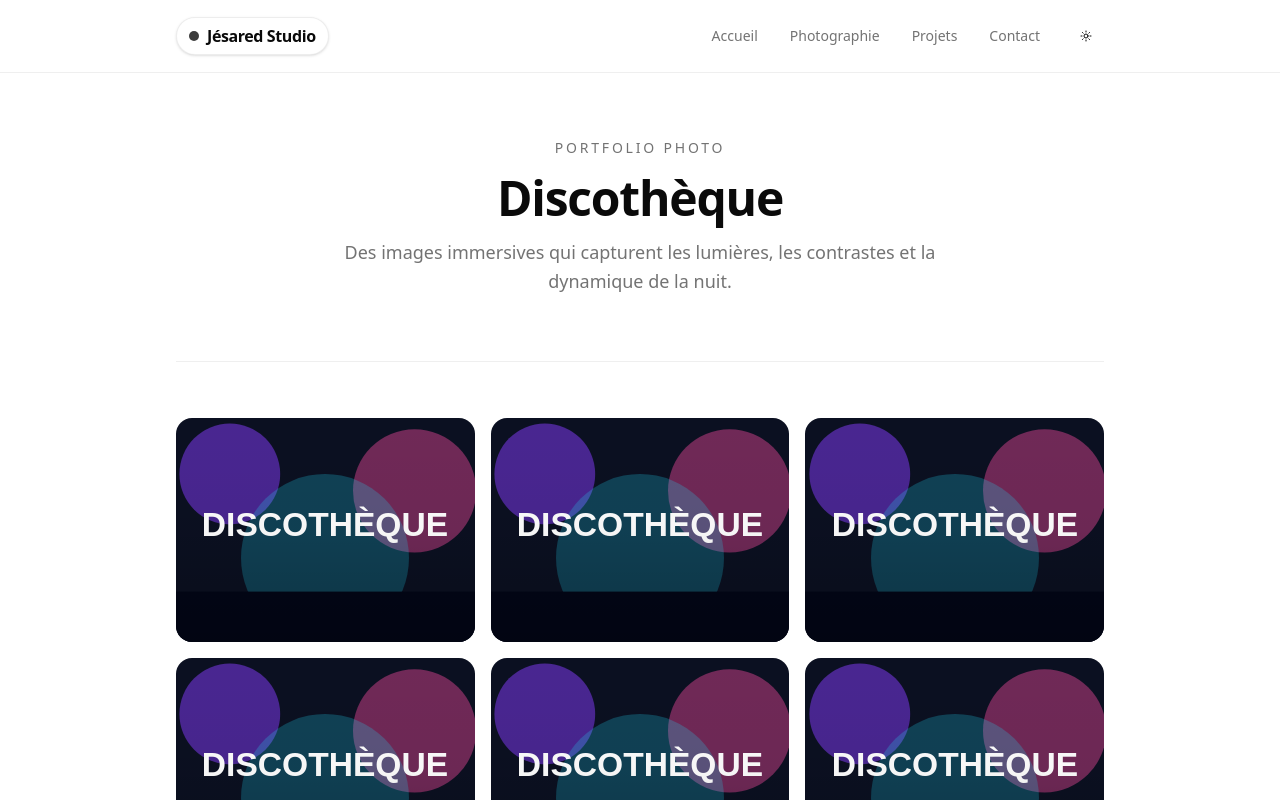
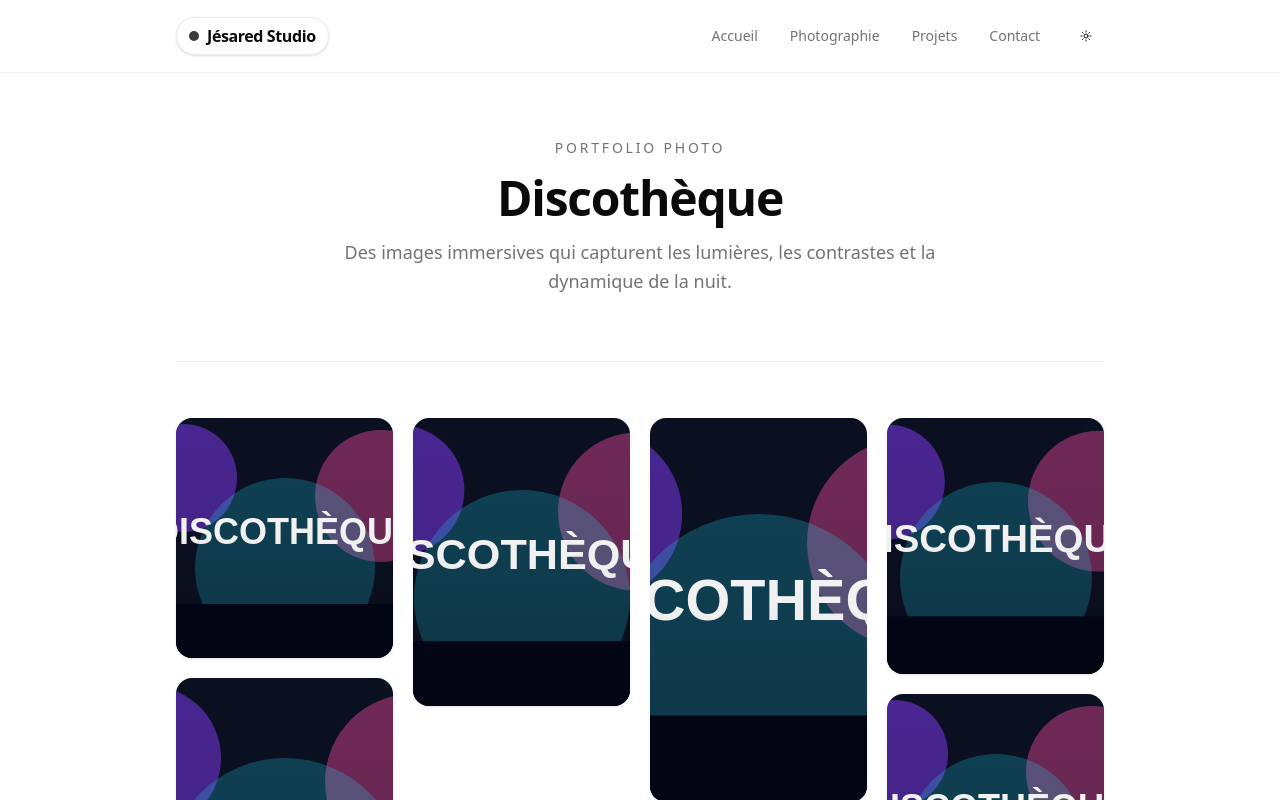
Before and after one commit to jesared/jesared-refonte, a Next.js app: page /photographie/discotheque in a window 1280 px wide. Shown: the top 800 px of the page. Built offline with nearby package versions, Linux system fonts and the light colour scheme.

Commit message:
feat: add reusable premium masonry gallery components

```diff
--- a/app/globals.css
+++ b/app/globals.css
@@ -100,3 +100,15 @@
     @apply bg-background text-foreground antialiased;
   }
 }
+
+
+@keyframes fade-in-up {
+  from {
+    opacity: 0;
+    transform: translateY(12px);
+  }
+  to {
+    opacity: 1;
+    transform: translateY(0);
+  }
+}
--- a/components/gallery/GalleryGrid.tsx
+++ b/components/gallery/GalleryGrid.tsx
@@ -1,26 +1,10 @@
-"use client";
-
-import { useState } from "react";
-
-import { GalleryItem, type GalleryPhoto } from "@/components/gallery/GalleryItem";
-import { GalleryModal } from "@/components/gallery/GalleryModal";
+import { GalleryMasonry } from "@/components/gallery/GalleryMasonry";
+import type { GalleryPhoto } from "@/components/gallery/GalleryItem";
 
 type GalleryGridProps = {
   photos: GalleryPhoto[];
 };
 
 export function GalleryGrid({ photos }: GalleryGridProps) {
-  const [activeIndex, setActiveIndex] = useState<number | null>(null);
-
-  return (
-    <>
-      <div className="grid grid-cols-1 gap-4 sm:grid-cols-2 lg:grid-cols-3">
-        {photos.map((photo, index) => (
-          <GalleryItem key={`${photo.alt}-${index}`} photo={photo} index={index} onClick={setActiveIndex} />
-        ))}
-      </div>
-
-      <GalleryModal photos={photos} activeIndex={activeIndex} onClose={() => setActiveIndex(null)} onNavigate={setActiveIndex} />
-    </>
-  );
+  return <GalleryMasonry photos={photos} />;
 }
--- a/components/gallery/GalleryItem.tsx
+++ b/components/gallery/GalleryItem.tsx
@@ -3,6 +3,8 @@ import Image from "next/image";
 export type GalleryPhoto = {
   src: string;
   alt: string;
+  width?: number;
+  height?: number;
 };
 
 type GalleryItemProps = {
@@ -11,24 +13,29 @@ type GalleryItemProps = {
   onClick: (index: number) => void;
 };
 
+const itemHeights = ["h-60", "h-80", "h-72", "h-96", "h-64"];
+
 export function GalleryItem({ photo, index, onClick }: GalleryItemProps) {
+  const imageHeightClass = itemHeights[index % itemHeights.length];
+
   return (
     <button
       type="button"
       onClick={() => onClick(index)}
-      className="group relative overflow-hidden rounded-2xl text-left focus-visible:outline-none focus-visible:ring-2 focus-visible:ring-ring"
+      className="group relative mb-4 block w-full break-inside-avoid overflow-hidden rounded-2xl bg-muted/20 text-left opacity-0 shadow-sm transition-transform duration-500 ease-out hover:-translate-y-0.5 focus-visible:outline-none focus-visible:ring-2 focus-visible:ring-ring motion-safe:animate-[fade-in-up_700ms_ease-out_forwards] sm:mb-5"
+      style={{ animationDelay: `${index * 60}ms` }}
       aria-label={`Ouvrir l'image ${index + 1}: ${photo.alt}`}
     >
-      <div className="relative aspect-[4/3] bg-muted">
+      <div className={`relative ${imageHeightClass}`}>
         <Image
           src={photo.src}
           alt={photo.alt}
           fill
           loading="lazy"
-          className="object-cover transition-transform duration-500 ease-out group-hover:scale-[1.04]"
-          sizes="(min-width: 1024px) 30vw, (min-width: 768px) 45vw, 100vw"
+          className="object-cover transition duration-700 ease-out group-hover:scale-[1.05]"
+          sizes="(min-width: 1280px) 22vw, (min-width: 640px) 46vw, 100vw"
         />
-        <div className="absolute inset-0 bg-gradient-to-t from-black/30 via-black/5 to-transparent opacity-70 transition-opacity duration-500 group-hover:opacity-90" />
+        <div className="absolute inset-0 bg-gradient-to-t from-black/35 via-black/10 to-transparent opacity-60 transition-opacity duration-500 group-hover:opacity-85" />
       </div>
     </button>
   );
--- /dev/null
+++ b/components/gallery/GalleryMasonry.tsx
@@ -0,0 +1,31 @@
+"use client";
+
+import { useState } from "react";
+
+import { GalleryItem, type GalleryPhoto } from "@/components/gallery/GalleryItem";
+import { GalleryModal } from "@/components/gallery/GalleryModal";
+
+type GalleryMasonryProps = {
+  photos: GalleryPhoto[];
+};
+
+export function GalleryMasonry({ photos }: GalleryMasonryProps) {
+  const [activeIndex, setActiveIndex] = useState<number | null>(null);
+
+  return (
+    <>
+      <div className="columns-1 gap-4 space-y-4 sm:columns-2 sm:gap-5 sm:space-y-5 xl:columns-4">
+        {photos.map((photo, index) => (
+          <GalleryItem key={`${photo.alt}-${index}`} photo={photo} index={index} onClick={setActiveIndex} />
+        ))}
+      </div>
+
+      <GalleryModal
+        photos={photos}
+        activeIndex={activeIndex}
+        onClose={() => setActiveIndex(null)}
+        onNavigate={setActiveIndex}
+      />
+    </>
+  );
+}
--- a/components/gallery/GalleryModal.tsx
+++ b/components/gallery/GalleryModal.tsx
@@ -29,13 +29,9 @@ export function GalleryModal({ photos, activeIndex, onClose, onNavigate }: Galle
     function handleKeyDown(event: KeyboardEvent) {
       if (activeIndex === null) return;
 
-      if (event.key === "Escape") {
-        onClose();
-      } else if (event.key === "ArrowLeft") {
-        goToPrevious();
-      } else if (event.key === "ArrowRight") {
-        goToNext();
-      }
+      if (event.key === "Escape") onClose();
+      if (event.key === "ArrowLeft") goToPrevious();
+      if (event.key === "ArrowRight") goToNext();
     }
 
     window.addEventListener("keydown", handleKeyDown);
@@ -45,8 +41,10 @@ export function GalleryModal({ photos, activeIndex, onClose, onNavigate }: Galle
   return (
     <div
       aria-hidden={!activePhoto}
-      className={`fixed inset-0 z-50 flex items-center justify-center p-4 transition-all duration-300 sm:p-8 ${
-        activePhoto ? "pointer-events-auto bg-black/90 opacity-100" : "pointer-events-none bg-black/0 opacity-0"
+      className={`fixed inset-0 z-50 flex items-center justify-center p-3 transition-all duration-300 sm:p-8 ${
+        activePhoto
+          ? "pointer-events-auto bg-black/85 opacity-100 backdrop-blur-sm"
+          : "pointer-events-none bg-black/0 opacity-0"
       }`}
       onClick={onClose}
     >
@@ -54,7 +52,7 @@ export function GalleryModal({ photos, activeIndex, onClose, onNavigate }: Galle
         role="dialog"
         aria-modal="true"
         aria-label={activePhoto ? activePhoto.alt : "Aperçu photo"}
-        className={`relative h-full w-full max-w-7xl overflow-hidden rounded-2xl border border-white/10 bg-black transition-transform duration-300 ${
+        className={`relative h-full w-full max-w-7xl overflow-hidden rounded-2xl border border-white/15 bg-black/95 shadow-2xl transition-transform duration-300 ${
           activePhoto ? "scale-100" : "scale-95"
         }`}
         onClick={(event) => event.stopPropagation()}
@@ -62,10 +60,10 @@ export function GalleryModal({ photos, activeIndex, onClose, onNavigate }: Galle
         <button
           type="button"
           onClick={onClose}
-          className="absolute right-4 top-4 z-20 rounded-md bg-black/55 px-3 py-1 text-lg font-medium text-white transition hover:bg-black/75 focus-visible:outline-none focus-visible:ring-2 focus-visible:ring-white"
+          className="absolute right-4 top-4 z-20 rounded-full bg-black/55 px-3 py-2 text-sm font-medium text-white transition hover:bg-black/75 focus-visible:outline-none focus-visible:ring-2 focus-visible:ring-white"
           aria-label="Fermer la galerie"
         >
-          ×
+          Fermer
         </button>
 
         {activePhoto && (
@@ -87,6 +85,10 @@ export function GalleryModal({ photos, activeIndex, onClose, onNavigate }: Galle
               ›
             </button>
 
+            <div className="absolute bottom-4 left-1/2 z-20 -translate-x-1/2 rounded-full bg-black/45 px-4 py-1.5 text-xs tracking-wide text-white/90">
+              {activeIndex + 1} / {photos.length}
+            </div>
+
             <Image src={activePhoto.src} alt={activePhoto.alt} fill className="object-contain" sizes="100vw" priority />
           </>
         )}
--- a/components/photography/gallery-page.tsx
+++ b/components/photography/gallery-page.tsx
@@ -1,5 +1,5 @@
 import { PageContainer } from "@/components/layout";
-import { GalleryGrid } from "@/components/gallery/GalleryGrid";
+import { GalleryMasonry } from "@/components/gallery/GalleryMasonry";
 import type { PhotoItem } from "@/lib/photography-data";
 
 type GalleryPageProps = {
@@ -20,7 +20,7 @@ export function GalleryPage({ title, description, photos }: GalleryPageProps) {
       </section>
 
       <section className="border-t border-border/60 py-12 sm:py-14">
-        <GalleryGrid photos={photos} />
+        <GalleryMasonry photos={photos} />
       </section>
     </PageContainer>
   );
```
